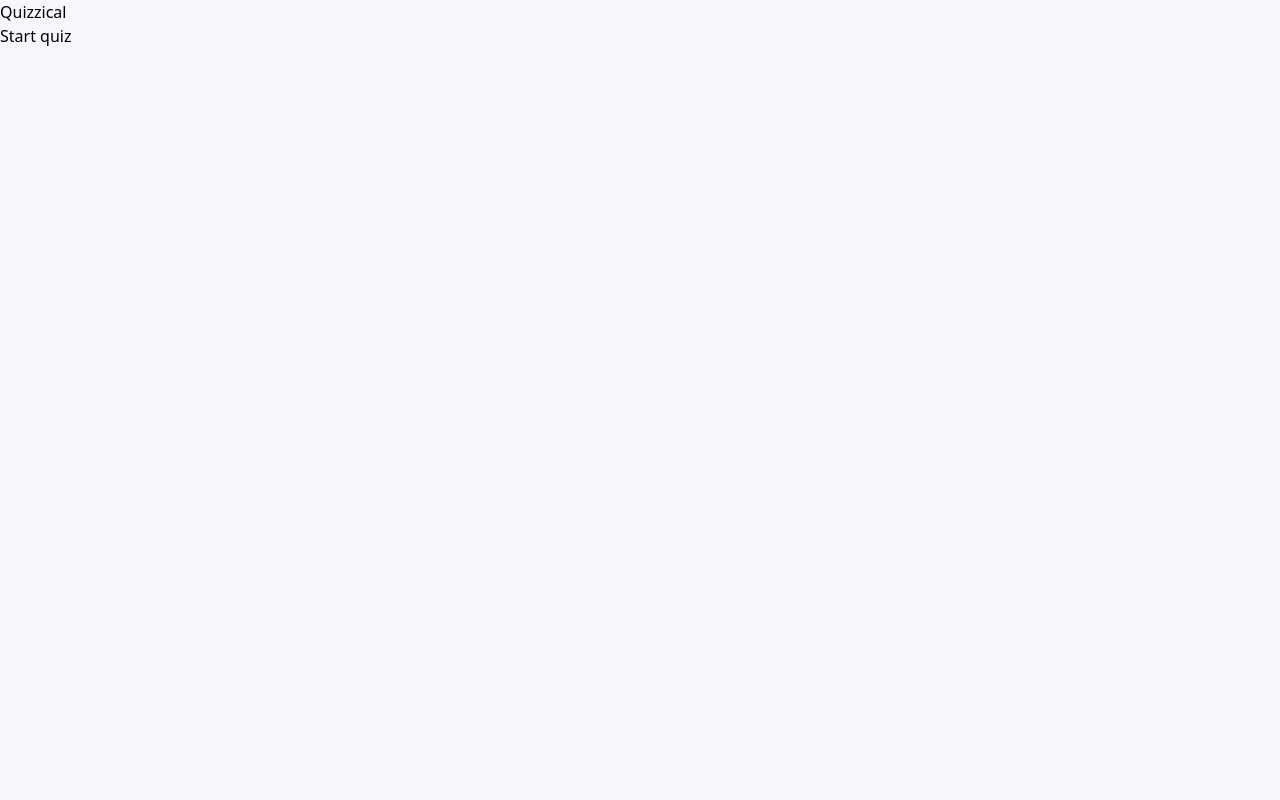
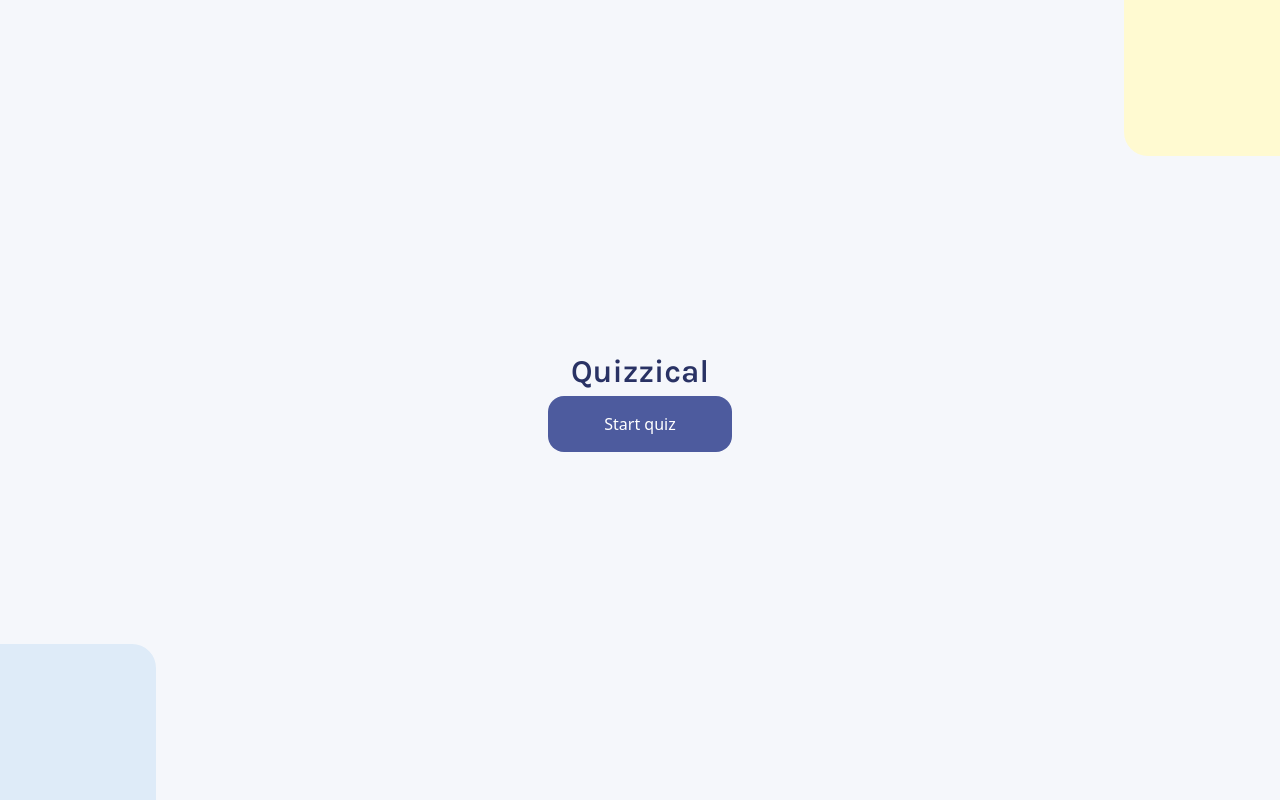
Before and after one commit to kehinde4885/Vite-React-Project-QuizApp, a React (Vite) app in the folder QuizApp/: page / in a window 1280 px wide. Built offline with nearby package versions, Linux system fonts and the light colour scheme.

Commit message:
Vite And Tailwind Render Error is Fixed

```diff
--- a/QuizApp/src/Quiz.jsx
+++ b/QuizApp/src/Quiz.jsx
@@ -34,10 +34,11 @@ let questions  = trivia.map(function(element){
         key={index}
         type='button'
         value={element}
-        className='border-[1px]  border-deepblue px-4 py-1 rounded-lg'>
+        className='border-[1px] border-deepblue px-4 py-1 rounded-lg'>
       </input>
     )
   })
+
 
   return (
     <div key={id}>
--- a/QuizApp/src/index.css
+++ b/QuizApp/src/index.css
@@ -513,19 +513,266 @@ video {
   --tw-backdrop-sepia:  ;
 }
 
+.visible {
+  visibility: visible;
+}
+
+.collapse {
+  visibility: collapse;
+}
+
+.absolute {
+  position: absolute;
+}
+
 .relative {
   position: relative;
+}
+
+.bottom-0 {
+  bottom: 0px;
+}
+
+.top-0 {
+  top: 0px;
+}
+
+.right-0 {
+  right: 0px;
 }
 
 .z-\[0\] {
   z-index: 0;
 }
 
+.z-\[-1\] {
+  z-index: -1;
+}
+
+.block {
+  display: block;
+}
+
+.flex {
+  display: flex;
+}
+
+.table {
+  display: table;
+}
+
+.grid {
+  display: grid;
+}
+
+.contents {
+  display: contents;
+}
+
+.hidden {
+  display: none;
+}
+
 .h-screen {
   height: 100vh;
+}
+
+.h-52 {
+  height: 13rem;
+}
+
+.h-full {
+  height: 100%;
+}
+
+.w-52 {
+  width: 13rem;
+}
+
+.border-collapse {
+  border-collapse: collapse;
+}
+
+.translate-y-1\/4 {
+  --tw-translate-y: 25%;
+  transform: translate(var(--tw-translate-x), var(--tw-translate-y)) rotate(var(--tw-rotate)) skewX(var(--tw-skew-x)) skewY(var(--tw-skew-y)) scaleX(var(--tw-scale-x)) scaleY(var(--tw-scale-y));
+}
+
+.-translate-x-1\/4 {
+  --tw-translate-x: -25%;
+  transform: translate(var(--tw-translate-x), var(--tw-translate-y)) rotate(var(--tw-rotate)) skewX(var(--tw-skew-x)) skewY(var(--tw-skew-y)) scaleX(var(--tw-scale-x)) scaleY(var(--tw-scale-y));
+}
+
+.-translate-y-1\/4 {
+  --tw-translate-y: -25%;
+  transform: translate(var(--tw-translate-x), var(--tw-translate-y)) rotate(var(--tw-rotate)) skewX(var(--tw-skew-x)) skewY(var(--tw-skew-y)) scaleX(var(--tw-scale-x)) scaleY(var(--tw-scale-y));
+}
+
+.translate-x-1\/4 {
+  --tw-translate-x: 25%;
+  transform: translate(var(--tw-translate-x), var(--tw-translate-y)) rotate(var(--tw-rotate)) skewX(var(--tw-skew-x)) skewY(var(--tw-skew-y)) scaleX(var(--tw-scale-x)) scaleY(var(--tw-scale-y));
+}
+
+.translate-y-1 {
+  --tw-translate-y: 0.25rem;
+  transform: translate(var(--tw-translate-x), var(--tw-translate-y)) rotate(var(--tw-rotate)) skewX(var(--tw-skew-x)) skewY(var(--tw-skew-y)) scaleX(var(--tw-scale-x)) scaleY(var(--tw-scale-y));
+}
+
+.-translate-x-1 {
+  --tw-translate-x: -0.25rem;
+  transform: translate(var(--tw-translate-x), var(--tw-translate-y)) rotate(var(--tw-rotate)) skewX(var(--tw-skew-x)) skewY(var(--tw-skew-y)) scaleX(var(--tw-scale-x)) scaleY(var(--tw-scale-y));
+}
+
+.-translate-y-1 {
+  --tw-translate-y: -0.25rem;
+  transform: translate(var(--tw-translate-x), var(--tw-translate-y)) rotate(var(--tw-rotate)) skewX(var(--tw-skew-x)) skewY(var(--tw-skew-y)) scaleX(var(--tw-scale-x)) scaleY(var(--tw-scale-y));
+}
+
+.translate-x-1 {
+  --tw-translate-x: 0.25rem;
+  transform: translate(var(--tw-translate-x), var(--tw-translate-y)) rotate(var(--tw-rotate)) skewX(var(--tw-skew-x)) skewY(var(--tw-skew-y)) scaleX(var(--tw-scale-x)) scaleY(var(--tw-scale-y));
+}
+
+.transform {
+  transform: translate(var(--tw-translate-x), var(--tw-translate-y)) rotate(var(--tw-rotate)) skewX(var(--tw-skew-x)) skewY(var(--tw-skew-y)) scaleX(var(--tw-scale-x)) scaleY(var(--tw-scale-y));
+}
+
+.resize {
+  resize: both;
+}
+
+.items-center {
+  align-items: center;
+}
+
+.justify-center {
+  justify-content: center;
+}
+
+.space-x-4 > :not([hidden]) ~ :not([hidden]) {
+  --tw-space-x-reverse: 0;
+  margin-right: calc(1rem * var(--tw-space-x-reverse));
+  margin-left: calc(1rem * calc(1 - var(--tw-space-x-reverse)));
+}
+
+.space-y-4 > :not([hidden]) ~ :not([hidden]) {
+  --tw-space-y-reverse: 0;
+  margin-top: calc(1rem * calc(1 - var(--tw-space-y-reverse)));
+  margin-bottom: calc(1rem * var(--tw-space-y-reverse));
+}
+
+.overflow-hidden {
+  overflow: hidden;
+}
+
+.rounded-lg {
+  border-radius: 0.5rem;
+}
+
+.rounded-3xl {
+  border-radius: 1.5rem;
+}
+
+.rounded-2xl {
+  border-radius: 1rem;
+}
+
+.border-\[1px\] {
+  border-width: 1px;
+}
+
+.border {
+  border-width: 1px;
+}
+
+.border-deepblue {
+  --tw-border-opacity: 1;
+  border-color: rgb(77 91 158 / var(--tw-border-opacity));
 }
 
 .bg-bg2 {
   --tw-bg-opacity: 1;
   background-color: rgb(245 247 251 / var(--tw-bg-opacity));
 }
+
+.bg-Shape1 {
+  --tw-bg-opacity: 1;
+  background-color: rgb(222 235 248 / var(--tw-bg-opacity));
+}
+
+.bg-Shape2 {
+  --tw-bg-opacity: 1;
+  background-color: rgb(255 250 209 / var(--tw-bg-opacity));
+}
+
+.bg-deepblue {
+  --tw-bg-opacity: 1;
+  background-color: rgb(77 91 158 / var(--tw-bg-opacity));
+}
+
+.px-4 {
+  padding-left: 1rem;
+  padding-right: 1rem;
+}
+
+.py-1 {
+  padding-top: 0.25rem;
+  padding-bottom: 0.25rem;
+}
+
+.px-14 {
+  padding-left: 3.5rem;
+  padding-right: 3.5rem;
+}
+
+.py-4 {
+  padding-top: 1rem;
+  padding-bottom: 1rem;
+}
+
+.text-center {
+  text-align: center;
+}
+
+.font-Karla {
+  font-family: Karla, sans-serif;
+}
+
+.text-xs {
+  font-size: 0.75rem;
+  line-height: 1rem;
+}
+
+.text-\[2rem\] {
+  font-size: 2rem;
+}
+
+.font-bold {
+  font-weight: 700;
+}
+
+.font-semibold {
+  font-weight: 600;
+}
+
+.font-medium {
+  font-weight: 500;
+}
+
+.text-blue {
+  --tw-text-opacity: 1;
+  color: rgb(41 50 100 / var(--tw-text-opacity));
+}
+
+.text-white {
+  --tw-text-opacity: 1;
+  color: rgb(255 255 255 / var(--tw-text-opacity));
+}
+
+.underline {
+  text-decoration-line: underline;
+}
+
+.outline {
+  outline-style: solid;
+}
--- a/tailwind.config.js
+++ b/tailwind.config.js
@@ -1,6 +1,6 @@
 /** @type {import('tailwindcss').Config} */
 module.exports = {
-  content: ["./QuizApp/src/App.jsx"],
+  content: ["./QuizApp/index.html","./QuizApp/src/App.jsx","./QuizApp/src/Quiz.jsx","./QuizApp/src/Design.jsx","./QuizApp/src/Intro.jsx"],
   theme: {
     extend: {
       colors:{
```
